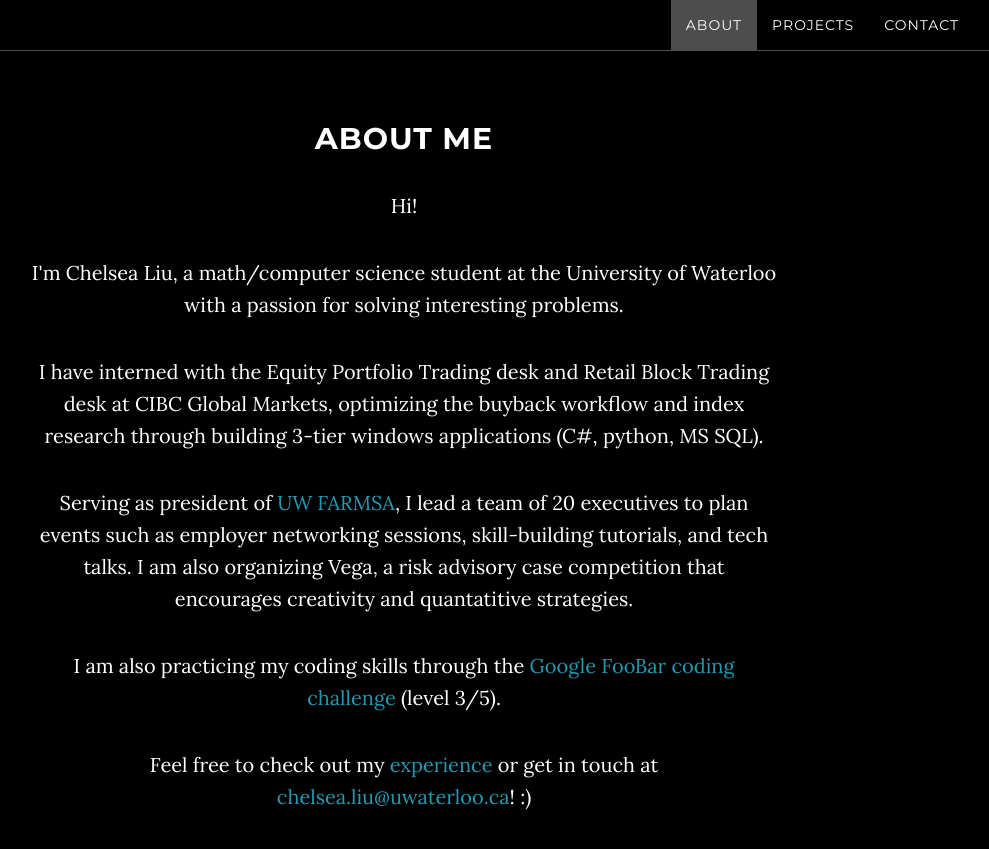
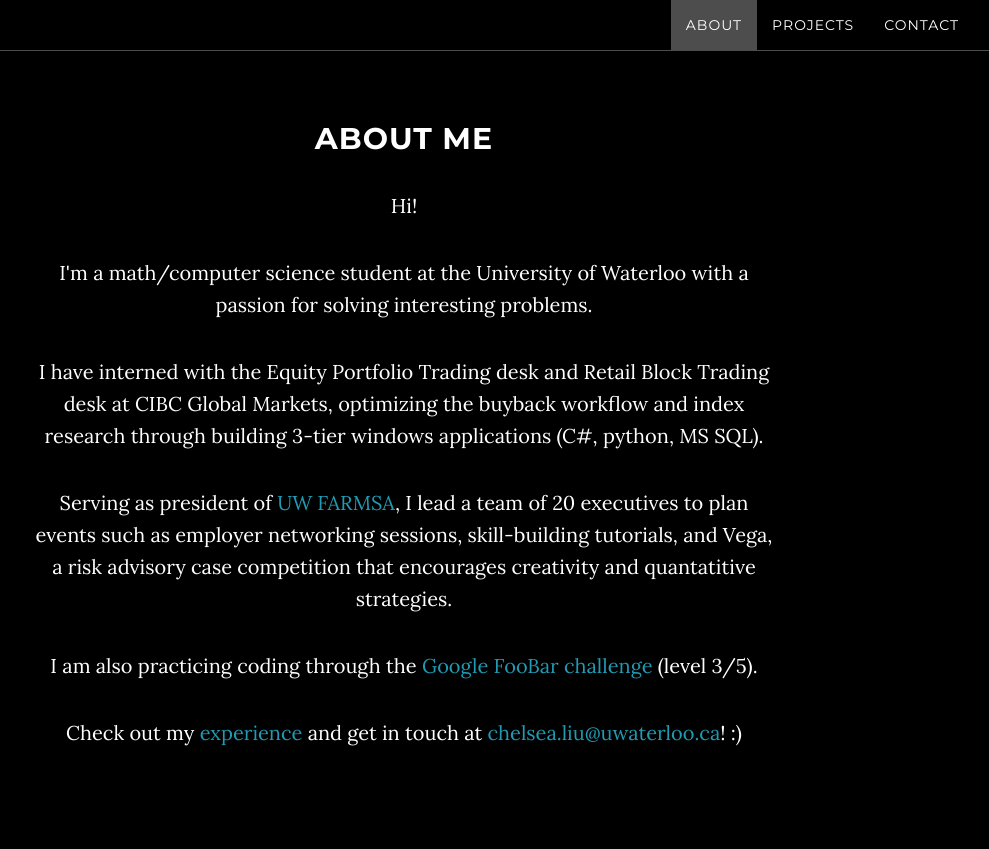
Before and after one commit to zchelseal/GoodRock, a Jekyll site: the page built from index.html, in a window 1280 px wide and 900 px high, scrolled down 978 px. Shown: the top 849 px of the window, without its empty margins (236-1225 px from the left). Built offline with Jekyll 4.4.1, drawn with Linux system fonts in a browser that asks for light colours; some of the changed text lies outside the part shown.

Commit message:
Included experience in about and index

```diff
--- a/_includes/about.html
+++ b/_includes/about.html
@@ -4,9 +4,8 @@
             <div class="col-lg-8 col-lg-offset-2">
                 <h2>About Me</h2>
                 <p>Hi! </p>
-                <P>I'm Chelsea Liu, a math/computer science student at the
-                  University of Waterloo with a passion for solving interesting
-                  problems.</p>
+                <P>I'm a math/computer science student at the University of
+                  Waterloo with a passion for solving interesting problems.</p>
                 <P>I have interned with the Equity Portfolio Trading desk and
                   Retail Block Trading desk at CIBC Global Markets, optimizing
                   the buyback workflow and index research through building 3-tier
@@ -14,19 +13,16 @@
                 <P>Serving as president of <a href="http://uwfarmsa.uwaterloo.ca/">
                   UW FARMSA</a>, I lead a team of 20 executives to plan events
                   such as employer networking sessions, skill-building tutorials,
-                  and tech talks. I am also organizing Vega, a risk advisory case
-                  competition that encourages creativity and quantatitive strategies.</p>
-                <P>I am also practicing my coding skills through the
+                  and Vega, a risk advisory case competition that encourages
+                  creativity and quantatitive strategies.</p>
+                <P>I am also practicing coding through the
                   <a href="https://foobar.withgoogle.com/">
-                    Google FooBar coding challenge</a> (level 3/5).</p>
-                <P>Feel free to check out my
+                    Google FooBar challenge</a> (level 3/5).</p>
+                <P>Check out my
                   <a href="https://drive.google.com/file/d/0B_0nYTfwLbHcb1FIdmluV2Y5Sjg/view?usp=sharing">
-                    experience</a> or get in touch at
+                    experience</a> and get in touch at
                   <a href="https://chelsea.liu@uwaterloo.ca">
                     chelsea.liu@uwaterloo.ca</a>! :)</p>
-                <!--<p>The Jekyll version is brought to you by <a href="https://github.com/jeromelachaud">Jerome Lachaud</a></p>-->
-                <!--<p>To hire me scroll to the very bottom, otherwise don't. </p>-->
-                <!--<p>Enjoy! :)</p>-->
             </div>
         </div>
     </section>
--- a/_includes/projects.html
+++ b/_includes/projects.html
@@ -4,8 +4,9 @@
             <div class="container">
                 <div class="col-lg-8 col-lg-offset-2">
                     <h2>Past Projects</h2>
-                    <p>to be developed... (and I don't mean this website I mean the actual projects)</p>
-                    <!-- <a href="http://startbootstrap.com/template-overviews/grayscale/" class="btn btn-default btn-lg">Visit Download Page</a> -->
+                    <p>Gallery view to be developed... </p>
+                    <p>Meanwhile, feel free to visit my
+                      <a href="https://github.com/zchelseal/">github page</a>!</p>
                 </div>
             </div>
         </div>
```
Also changed, not shown: 1 other file.
